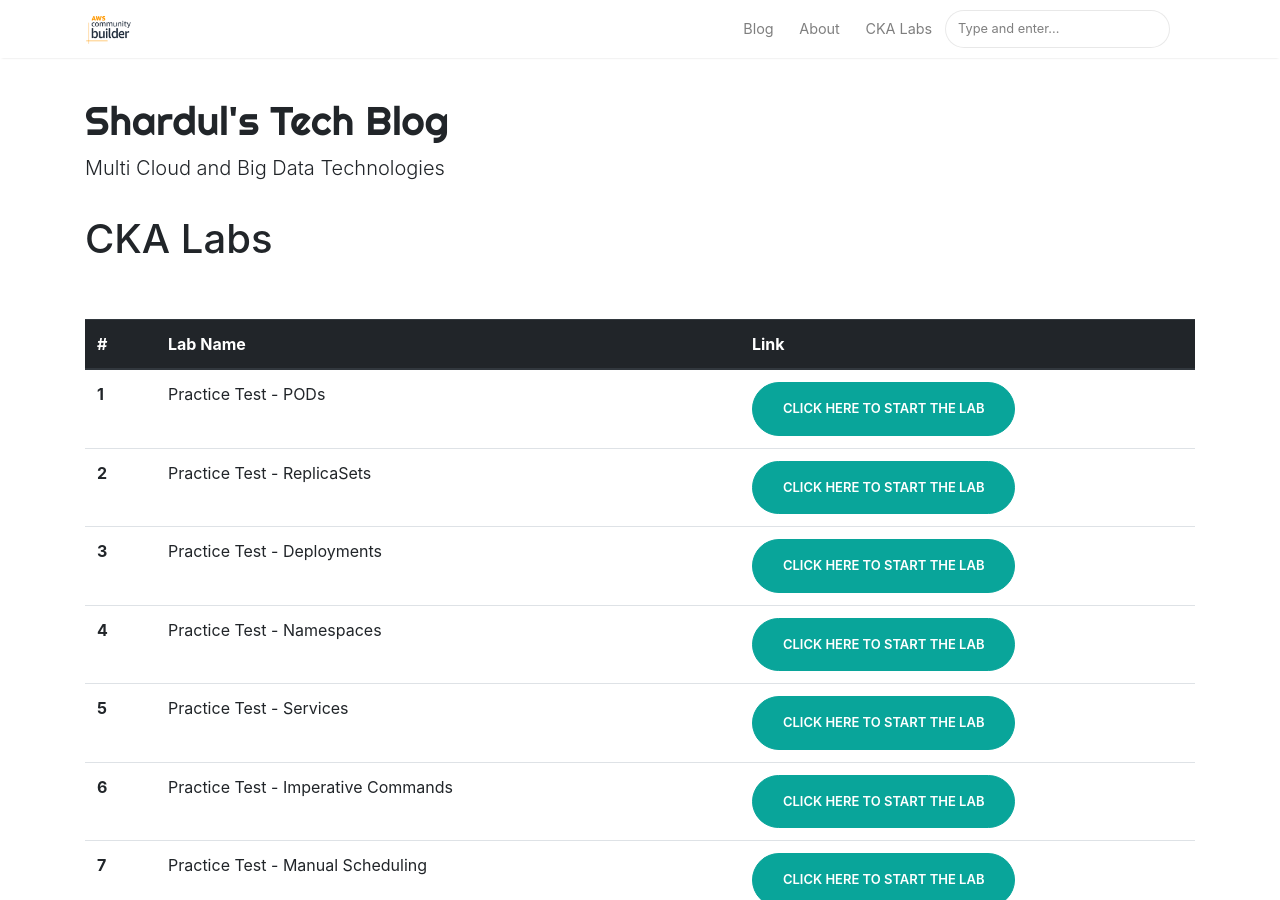
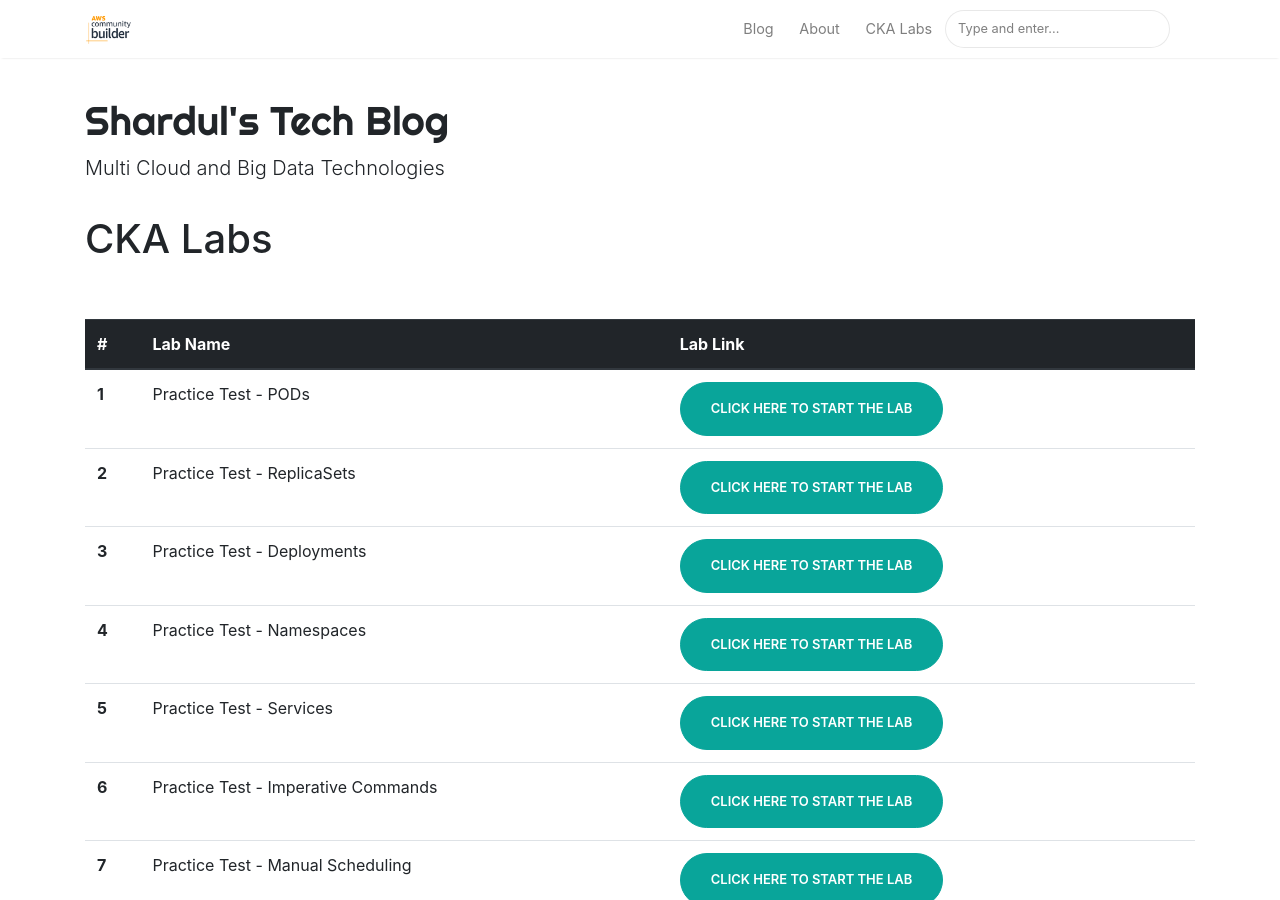
Before and after one commit to shardulsrivastava/shardulsrivastava.github.io, a Jekyll site: the page built from labs.html, in a window 1280 px wide and 900 px high. Built offline with Jekyll 4.4.1, drawn with Linux system fonts in a browser that asks for light colours; nearby versions of some CDN libraries.

```diff
--- a/assets/css/screen.css
+++ b/assets/css/screen.css
@@ -44,6 +44,7 @@
     border-left: 1px solid #d7dadb;
 }
 
+ /* Custom CSS */
 
 a {
     color: #00ab6b;
--- a/labs.html
+++ b/labs.html
@@ -7,12 +7,12 @@
 
 <h1 class="posttitle">CKA Labs</h1><br><br>
 
-<table class="table">
+<table class="table table-hover" >
   <thead class="thead-dark">
     <tr>
-      <th scope="col">#</th>
-      <th scope="col">Lab Name</th>
-      <th scope="col">Link</th>
+      <th scope="col" style="width: 5%;">#</th>
+      <th scope="col" style="width: 47.5%;">Lab Name</th>
+      <th scope="col" style="width: 47.5%;">Lab Link</th>
     </tr>
   </thead>
   <tbody>
```
